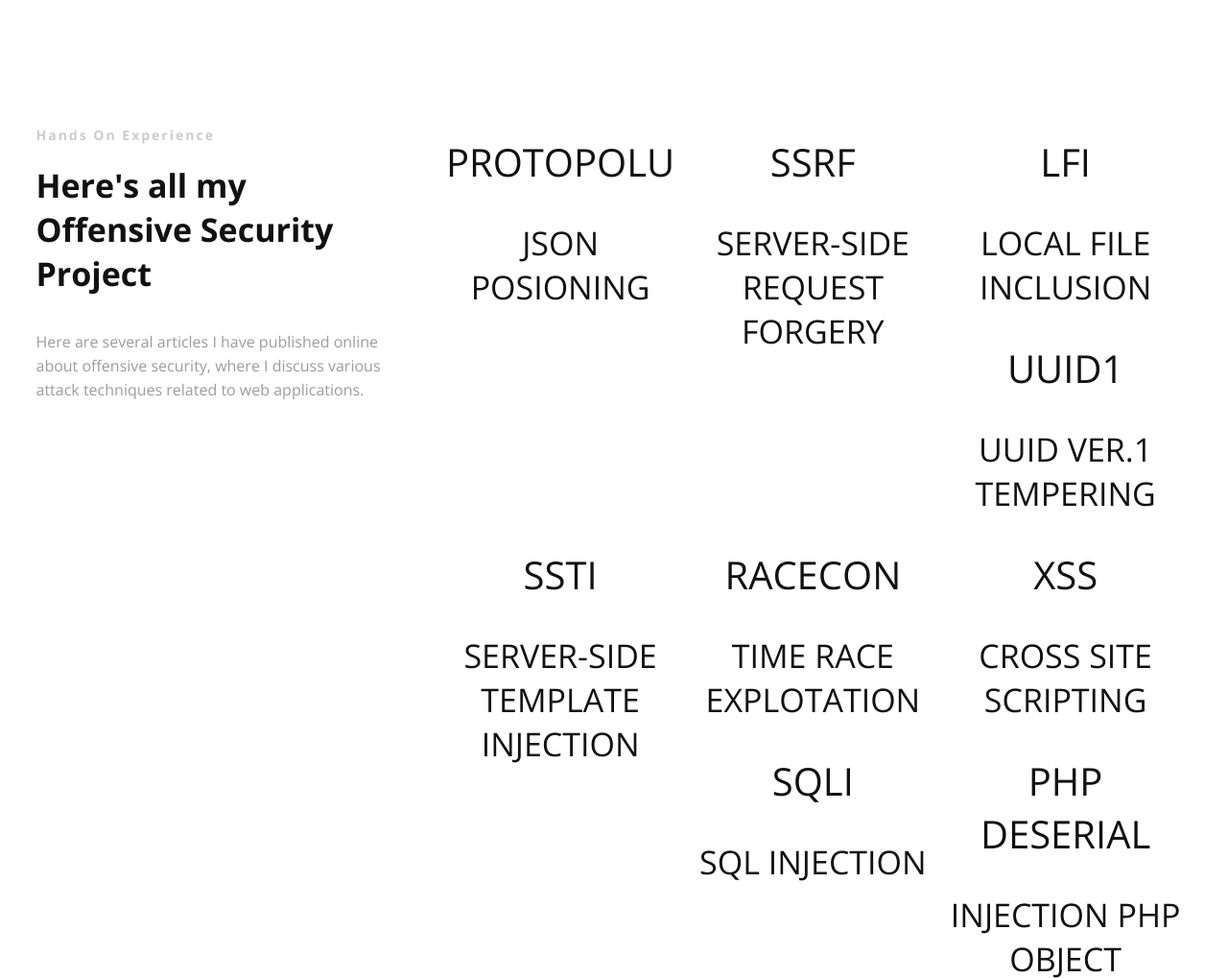
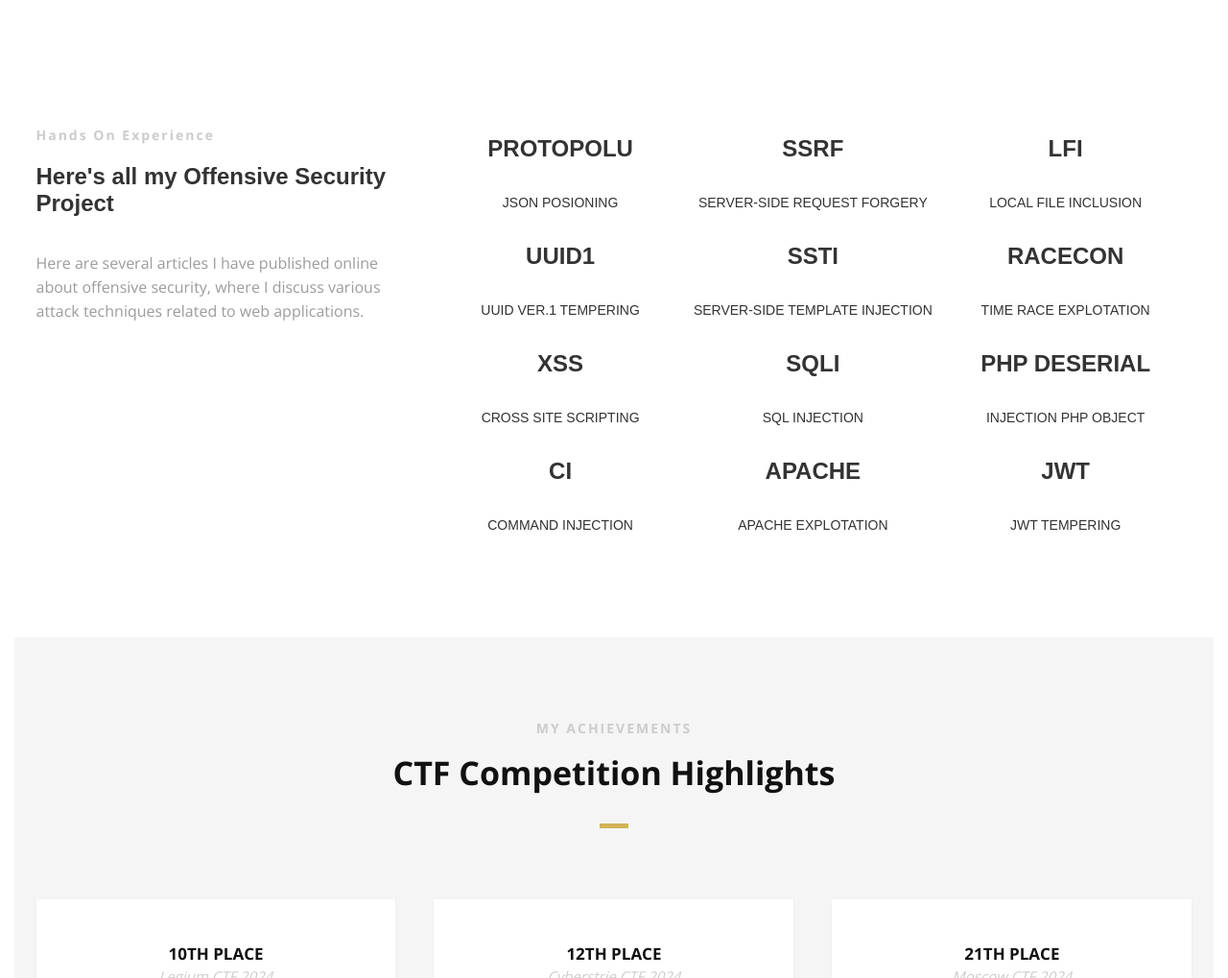
Before and after one commit to byf1sh/byf1sh.github.io, a plain HTML site: page index.html in a window 1280 px wide. Shown: the part 2400-3419 px from the top of the page at 96% size. Drawn offline with nearby package versions, Linux system fonts and the light colour scheme.

Commit message:
Add files via upload

```diff
--- a/css/namari-color.css
+++ b/css/namari-color.css
@@ -126,7 +126,7 @@ a:hover, #header.nav-solid nav a:hover {
     background: url("../images/banner-images/back.jpg") no-repeat center top;
     background-size: cover;
     width: 100%; /* Atur lebar banner */
-    height: 700px; /* Atur tinggi banner sesuai kebutuhan */
+    height: 800px; /* Atur tinggi banner sesuai kebutuhan */
 }
 
 
--- a/css/style.css
+++ b/css/style.css
@@ -240,6 +240,20 @@ section {
 
 .col-3 {
     width: 33.33%;
+    height: 33.33%;
+}
+
+.col-3 h1 {
+    font-family: Arial, sans-serif; /* Mengatur jenis font */
+    font-size: 24px; /* Mengatur ukuran font */
+    font-weight: bold; /* Mengatur ketebalan font */
+    color: #333; /* Mengatur warna font */
+}
+
+.col-3 h2 {
+    font-family: Arial, sans-serif; /* Mengatur jenis font */
+    font-size: 14px; /* Mengatur ukuran font */
+    color: #333; /* Mengatur warna font */
 }
 
 .col-4 {
@@ -363,7 +377,7 @@ section {
 }
 
 .nav-solid #logo #banner-logo {
-    display: none;
+    height: 100px;
 }
 
 .nav-solid #logo #navigation-logo {
```
